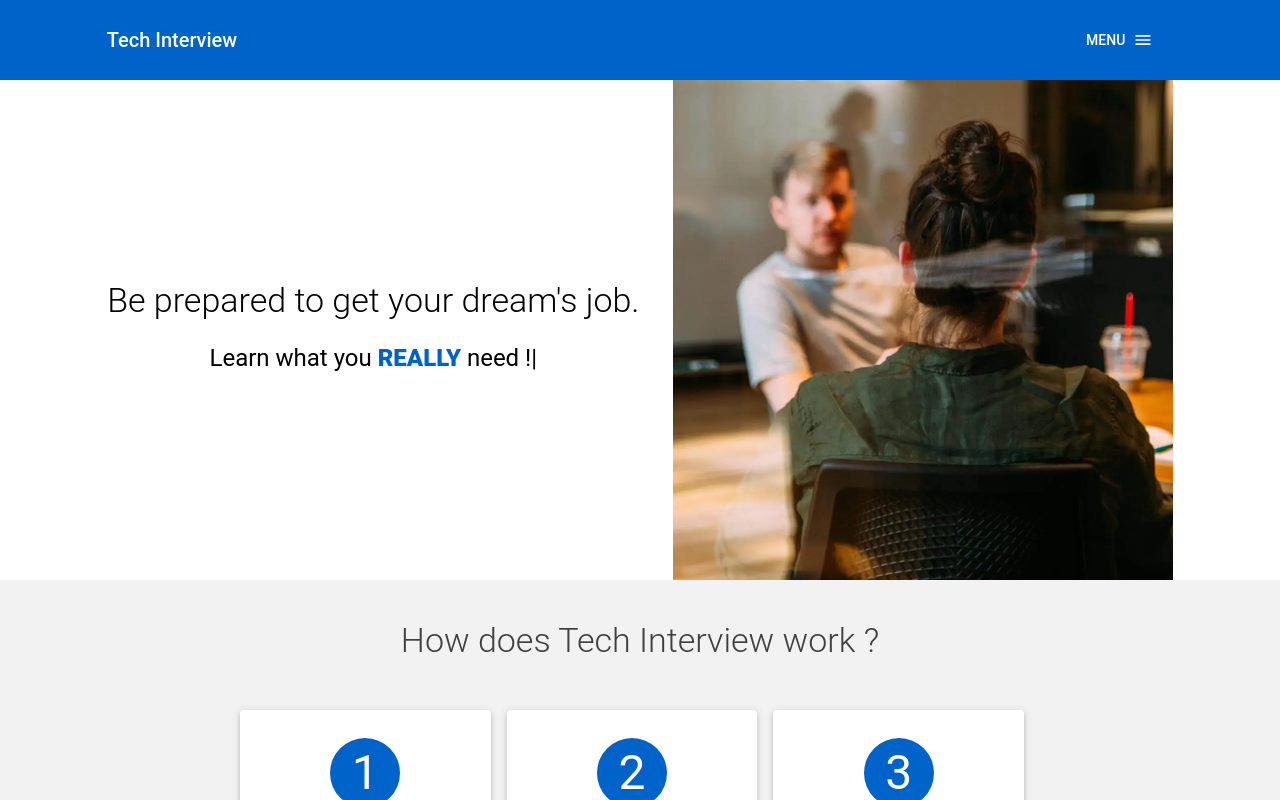
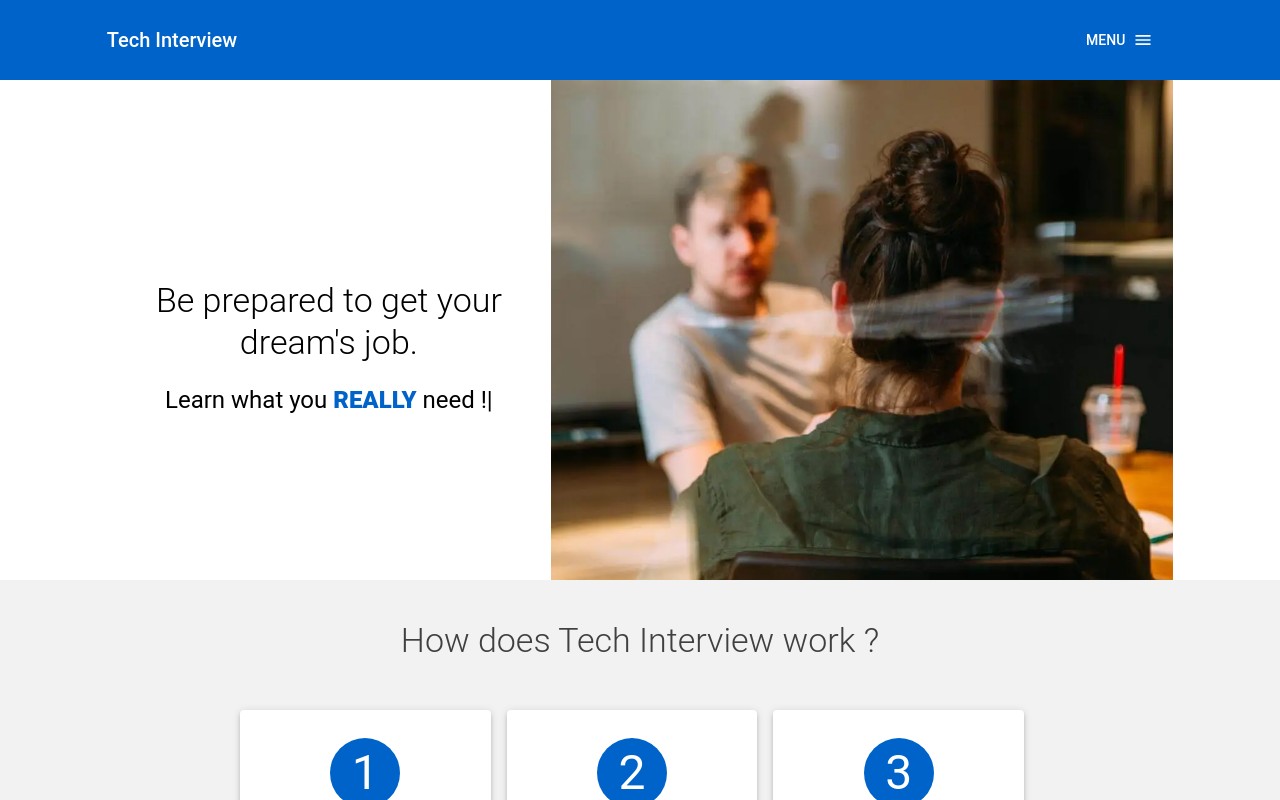
Before and after one commit to mauriciorj/tech-interview-nextjs, a Next.js app: page / in a window 1280 px wide. Shown: the top 800 px of the page. Built offline with nearby package versions, Linux system fonts and the light colour scheme.

Commit message:
TI-55 fix header image to be responsive

```diff
--- a/src/components/heroBanner/index.tsx
+++ b/src/components/heroBanner/index.tsx
@@ -1,5 +1,6 @@
 import React, { useEffect, useState } from 'react';
-import { Grid, makeStyles, Typography } from '@material-ui/core';
+import { Grid, makeStyles, Typography, useMediaQuery } from '@material-ui/core';
+import { useTheme } from '@material-ui/core/styles';
 import { translations } from '../../translations';
 import Image from 'next/image';
 import heroBannerImg from '../../assets/img/interview.webp';
@@ -7,9 +8,14 @@ import Typist from 'react-typist';
 
 const useStyles = makeStyles((theme) => ({
     sessionMainDiv: {
-        flexGrow: 1,
         justifyContent: 'space-between',
-        textAlign: 'center'
+        textAlign: 'center',
+        [theme.breakpoints.down('sm')]: {
+            display: 'flex',
+            paddingTop: '50px',
+            flexDirection: 'column',
+            minHeight: '300px'
+        }
     },
     sessionMainText: {
         marginTop: '200px',
@@ -19,7 +25,10 @@ const useStyles = makeStyles((theme) => ({
         }
     },
     sessionMainImg: {
-        textAlign: 'end'
+        maxHeight: '500px'
+    },
+    mainImg: {
+        zIndex: -1
     },
     subTitle: {
         marginTop: '20px'
@@ -34,6 +43,9 @@ const HeroBanner: React.FC = () => {
     const classes = useStyles();
 
     const [count, setCount] = useState(1);
+
+    const theme = useTheme();
+    const matches = useMediaQuery(theme.breakpoints.up('sm'));
 
     const {
         en: { heroBanner }
@@ -52,7 +64,7 @@ const HeroBanner: React.FC = () => {
 
     return (
         <Grid container item xs={12} className={classes.sessionMainDiv}>
-            <Grid item xs={12} sm={12} md={6} className={classes.sessionMainText}>
+            <Grid item xs={12} sm={12} md={5} className={classes.sessionMainText}>
                 <Typography variant="h4">{heroBanner.title}</Typography>
                 <Typography variant="h5" className={classes.subTitle}>
                     {count ? (
@@ -73,9 +85,15 @@ const HeroBanner: React.FC = () => {
                     )}
                 </Typography>
             </Grid>
-            <Grid item xs={12} sm={12} md={6} className={classes.sessionMainImg}>
-                <Image src={heroBannerImg} alt={heroBanner.altText} width={500} height={500} />
-            </Grid>
+            {matches ? (
+                <Grid item xs={12} sm={12} md={7} className={classes.sessionMainImg}>
+                    <Image
+                        src={heroBannerImg}
+                        alt={heroBanner.altText}
+                        className={classes.mainImg}
+                    />
+                </Grid>
+            ) : null}
         </Grid>
     );
 };
--- a/src/pages/index.tsx
+++ b/src/pages/index.tsx
@@ -22,8 +22,7 @@ const useStyles = makeStyles((theme) => ({
         display: 'flex'
     },
     heroBanner: {
-        display: 'flex',
-        maxHeight: '500px'
+        display: 'flex'
     },
     ThreeCards: {
         backgroundColor: theme.palette.themeGrey.light,
```
Also changed, not shown: public/sw.js.
